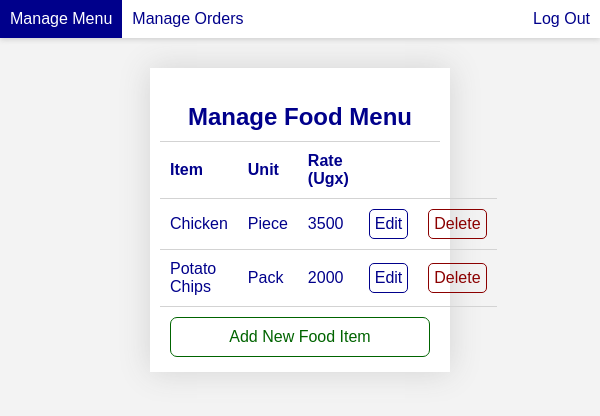
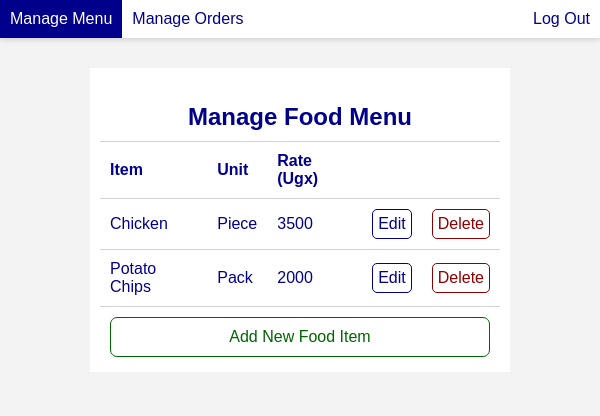
Before and after one commit to ongebo/fast-food-fast, a PHP site: page /admin-menu.html in a window 600 px wide. Shown: the part 65-481 px from the top of the page. Run offline with PHP 8.4, Linux system fonts and the light colour scheme.

Commit message:
Add responsiveness to admin UI templates

```diff
--- a/UI/css/order-history.css
+++ b/UI/css/order-history.css
@@ -12,3 +12,16 @@
   text-align: center;
   border-bottom: 1px solid lightgrey;
 }
+
+@media only screen and (max-width: 600px) {
+  .history, .admin-menu, .admin-orders {
+    width: 100%;
+    box-shadow: none;
+  }
+}
+
+@media only screen and (min-width: 600px) and (max-width: 1000px) {
+  .history, .admin-menu, .admin-orders {
+    width: 70%;
+  }
+}
```
